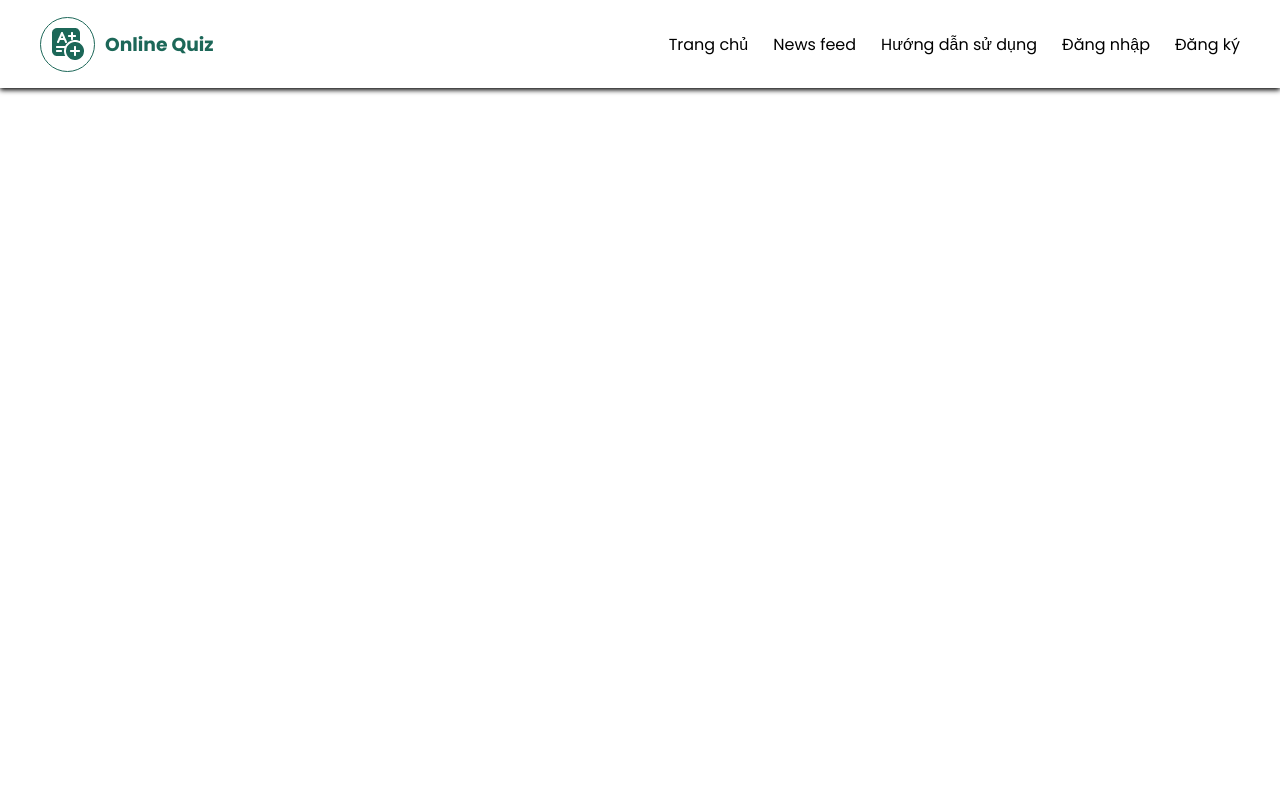
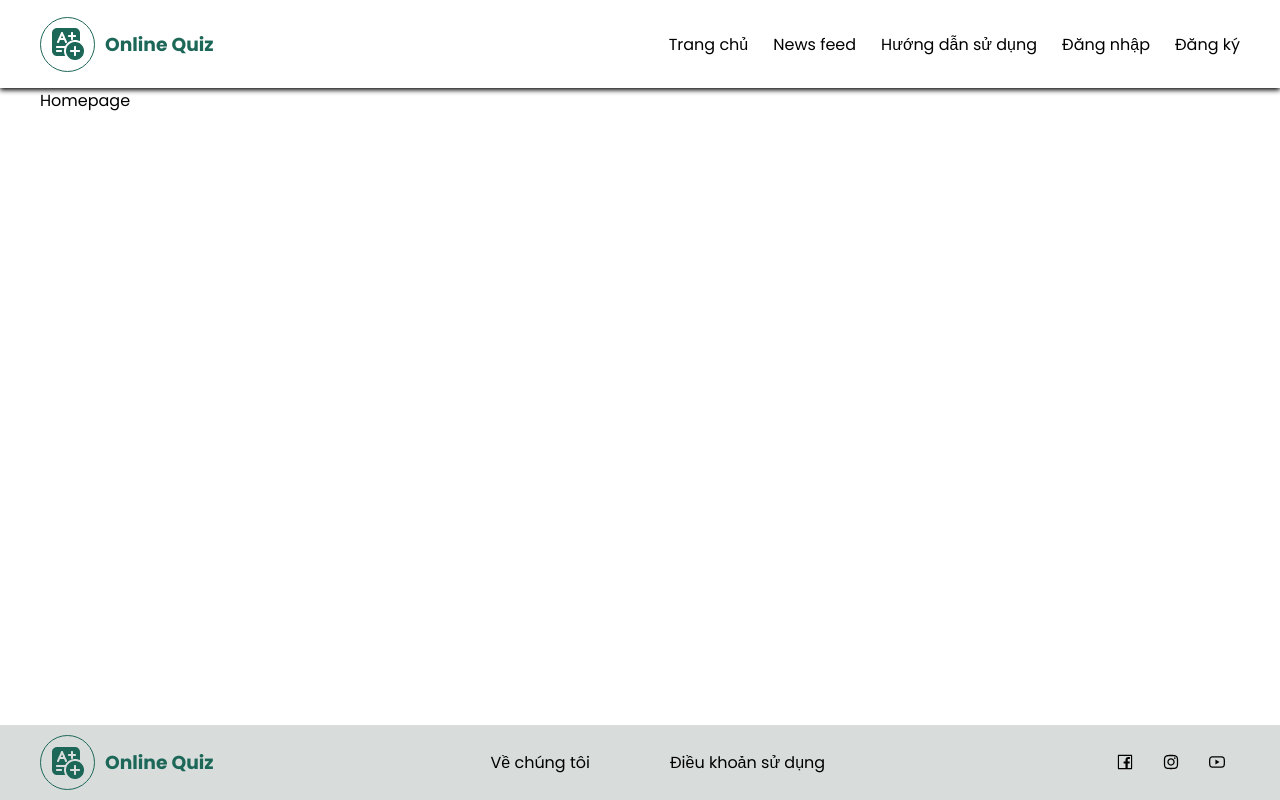
Before and after one commit to caohaisil201/kahoot-client, a React (Create React App) app: page / in a window 1280 px wide. Built offline with nearby package versions, Linux system fonts and the light colour scheme.

Commit message:
completed header and footer

```diff
--- a/package.json
+++ b/package.json
@@ -4,6 +4,7 @@
   "private": true,
   "dependencies": {
     "@ant-design/icons": "^4.7.0",
+    "@tanstack/react-query": "^4.14.5",
     "@testing-library/jest-dom": "^5.16.5",
     "@testing-library/react": "^13.4.0",
     "@testing-library/user-event": "^13.5.0",
--- a/src/App.jsx
+++ b/src/App.jsx
@@ -1,22 +1,27 @@
 import React from 'react';
-import {BrowserRouter, Routes, Route} from 'react-router-dom';
+import { BrowserRouter, Routes, Route } from 'react-router-dom';
 import 'assets/styles/index.scss';
 import Header from 'views/components/Header';
 import Error from 'views/pages/Error';
+import HomePage from 'views/pages/Home';
+import Footer from 'views/components/Footer';
 
 function App() {
   return (
     <div id="App">
       <BrowserRouter>
         <Header />
-        <Routes>
-          <Route path="/news-feed"/>
-          <Route path="/tutorial"/>
-          <Route path="/sign-in"/>
-          <Route path="/sign-up"/>
-          <Route path="/"/>
-          <Route path="*" element={<Error/>} />
-        </Routes>
+        <div className="app-content">
+          <Routes>
+            <Route path="/news-feed" />
+            <Route path="/tutorial" />
+            <Route path="/sign-in" />
+            <Route path="/sign-up" />
+            <Route path="/" element={<HomePage />} />
+            <Route path="*" element={<Error />} />
+          </Routes>
+        </div>
+        <Footer />
       </BrowserRouter>
     </div>
   );
--- a/src/assets/styles/_variable.scss
+++ b/src/assets/styles/_variable.scss
@@ -4,3 +4,4 @@ $tablet-width: 768px;
 $desktop-width: 1200px;
 
 $primary-color: #1C6758;
+$grey-color: #D8DDDC;
--- a/src/assets/styles/index.scss
+++ b/src/assets/styles/index.scss
@@ -2,6 +2,12 @@
 @import './mixin';
 
 #App {
+  height: 100vh;
+  display: flex;
+  flex-direction: column;
+  .app-content {
+    flex-grow: 1;
+  }
   .container {
     width: 100%;
     max-width: 1200px;
--- a/src/views/components/Footer/index.jsx
+++ b/src/views/components/Footer/index.jsx
@@ -1,7 +1,40 @@
 import React from 'react';
+import {Link} from 'react-router-dom';
+import {
+  FacebookOutlined,
+  YoutubeOutlined,
+  InstagramOutlined,
+} from '@ant-design/icons';
+import Logo from '../Logo';
+import './style.scss';
 
 const Footer = () => {
-  return <div id="app-footer">Footer</div>;
+  return (
+    <div id="app-footer">
+      <div className="container">
+        <Logo />
+        <div className="reference">
+          <Link to="/about-us">
+            Về chúng tôi
+          </Link>
+          <Link to="/rules">
+            Điều khoản sử dụng
+          </Link>
+        </div>
+        <div className="social">
+          <a href="https://facebook.com" target="_blank">
+            <FacebookOutlined />
+          </a>
+          <a href="https://instagram.com" target="_blank">
+            <InstagramOutlined />
+          </a>
+          <a href="https://youtube.com" target="_blank">
+            <YoutubeOutlined />
+          </a>
+        </div>
+      </div>
+    </div>
+  );
 };
 
 export default Footer;
--- /dev/null
+++ b/src/views/components/Footer/style.scss
@@ -0,0 +1,31 @@
+@use 'assets/styles/variable' as v;
+
+#app-footer {
+  width: 100%;
+  height: 75px;
+  background-color: v.$grey-color;
+  display: flex;
+  align-items: center;
+  .container {
+    display: flex;
+    align-items: center;
+    justify-content: space-between;
+    .reference {
+      a {
+        margin: 0 40px;
+
+        text-decoration: none;
+        color: #000;
+        &:visited {
+          color: #000;
+        }
+      }
+    }
+    .social {
+      a {
+        color: unset;
+        margin: 0 15px;
+      }
+    }
+  }
+}
--- a/src/views/components/Header/style.scss
+++ b/src/views/components/Header/style.scss
@@ -3,9 +3,6 @@
 #app-header {
   width: 100%;
   height: 88px;
-  position: fixed;
-  top: 0;
-  left: 0;
   display: flex;
   align-items: center;
   box-shadow: 0px 2px 5px #000;
--- a/src/views/pages/Error/index.jsx
+++ b/src/views/pages/Error/index.jsx
@@ -1,7 +1,14 @@
 import React from 'react';
+import { Link } from 'react-router-dom';
+import './style.scss';
 
 const Error = () => {
-  return <div>Error</div>;
+  return <div id="error-page">
+    <h2>Something went wrong</h2>
+    <Link to="/" >
+      Back to home
+    </Link>
+  </div>;
 };
 
 export default Error;
--- /dev/null
+++ b/src/views/pages/Error/style.scss
@@ -0,0 +1,30 @@
+@use 'assets/styles/variable' as v;
+
+#error-page {
+  width: 100vw;
+  height: 100vh;
+
+  position: absolute;
+  top: 0;
+  left: 0;
+
+  display: flex;
+  justify-content: center;
+  align-items: center;
+  flex-direction: column;
+
+  z-index: 999;
+  background-color: #fff;
+  a {
+    padding: 10px 20px;
+
+    background: v.$primary-color;
+    color: #fff;
+    text-decoration: none;
+
+    border-radius: 5px;
+    &:visited {
+      color: #fff;
+    }
+  }
+}
--- /dev/null
+++ b/src/views/pages/Home/index.jsx
@@ -0,0 +1,12 @@
+import React from 'react';
+import './style.scss';
+
+const HomePage = () => {
+  return <div className="home-page">
+    <div className="container">
+      Homepage
+    </div>
+  </div>;
+};
+
+export default HomePage;
--- /dev/null
+++ b/src/views/pages/Home/style.scss
@@ -0,0 +1,6 @@
+@use 'assets/styles/variable' as v;
+
+.home-page {
+  // height: 100vh;
+  position: relative;
+}
```
Also changed, not shown: 1 other file (tests, documents, lock files or other folders).
